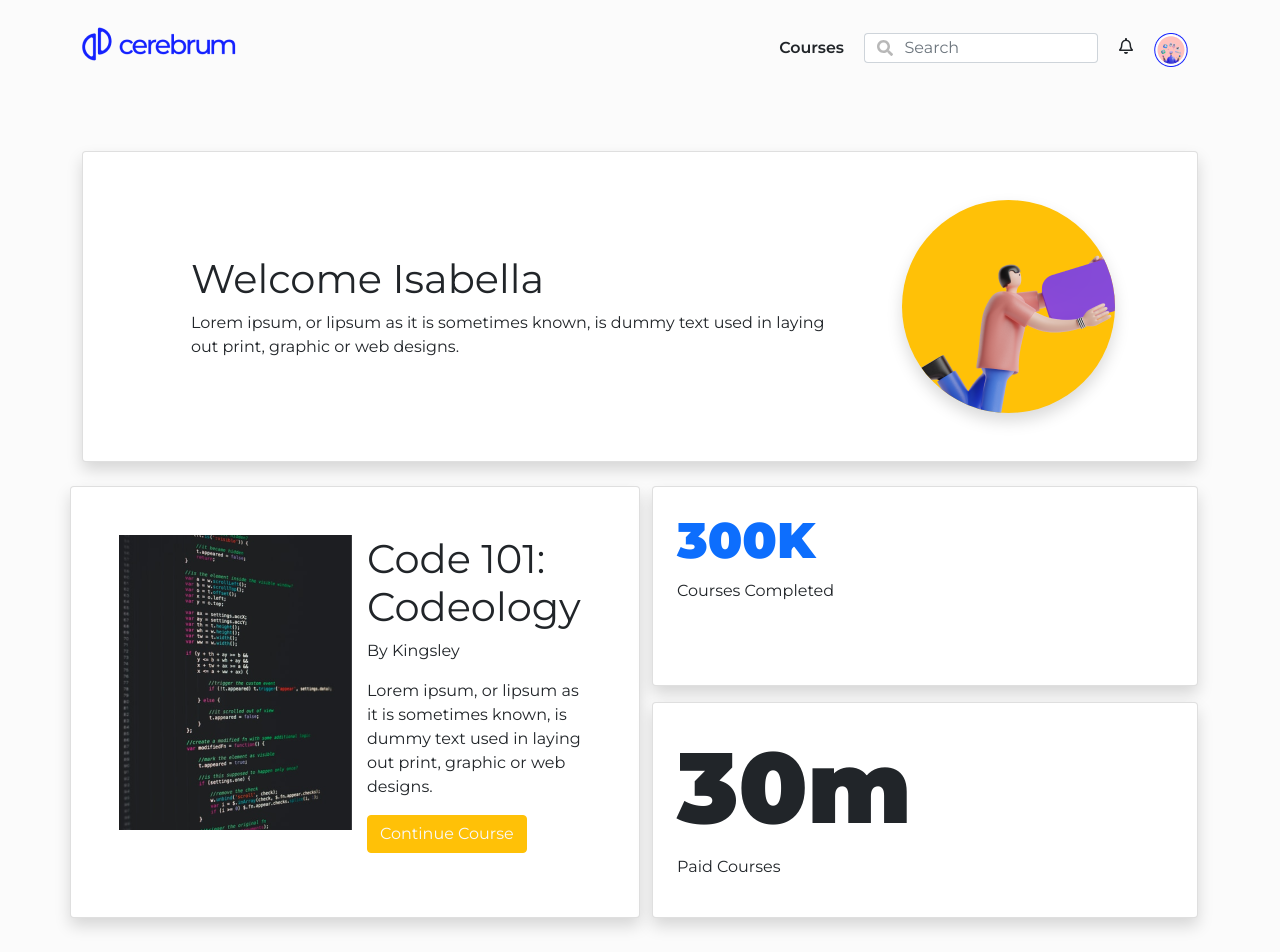
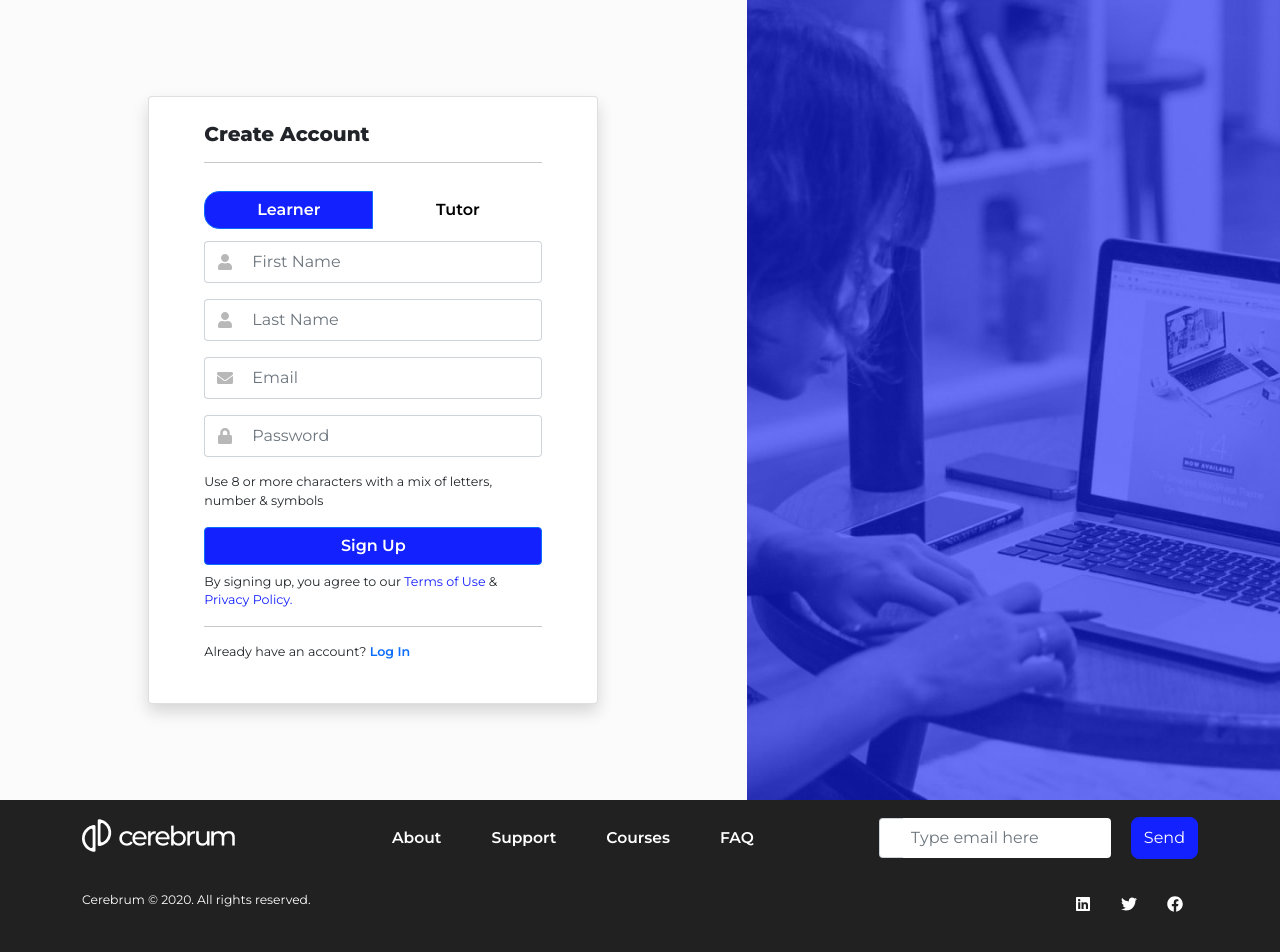
Before and after one commit to Kingscliq/Cerebrum-New, a React (Create React App) app: page / in a window 1280 px wide. Shown: the top 952 px of the page. Built offline with nearby package versions, Linux system fonts and the light colour scheme.

Commit message:
before pulling auth

```diff
--- a/src/index.js
+++ b/src/index.js
@@ -13,10 +13,10 @@ import { Footer } from "./widgets/Footer";
 ReactDOM.render(
   <React.StrictMode>
     <BrowserRouter>
-      {/* <App /> */}
+      <App />
 
-      <DashboardHeader />
-      <Dashboard />
+      {/* <DashboardHeader /> */}
+      {/* <Dashboard /> */}
       <Footer />
     </BrowserRouter>
   </React.StrictMode>,
--- a/src/pages/app/Dashboard/index.js
+++ b/src/pages/app/Dashboard/index.js
@@ -58,7 +58,9 @@ const Dashboard = () => {
             <p>Courses Completed</p>
           </div>
           <div className='card p-4 h-50 shadow'>
-            <h1 style={{ fontSize: "100px", fontWeight: "900" }}>30m</h1>{" "}
+            <h1 style={{ fontSize: "100px", fontWeight: "900" }} className=''>
+              30m
+            </h1>{" "}
             <p>Paid Courses</p>
           </div>
         </div>
```
Also changed, not shown: 1 other file (tests, documents, lock files or other folders).
